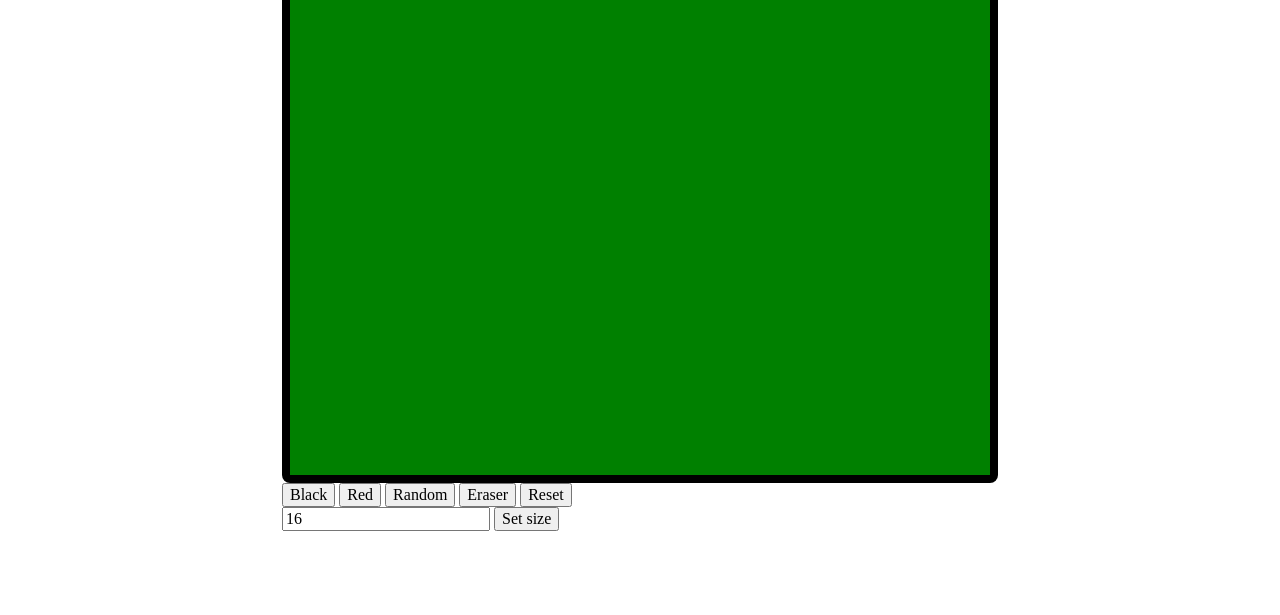
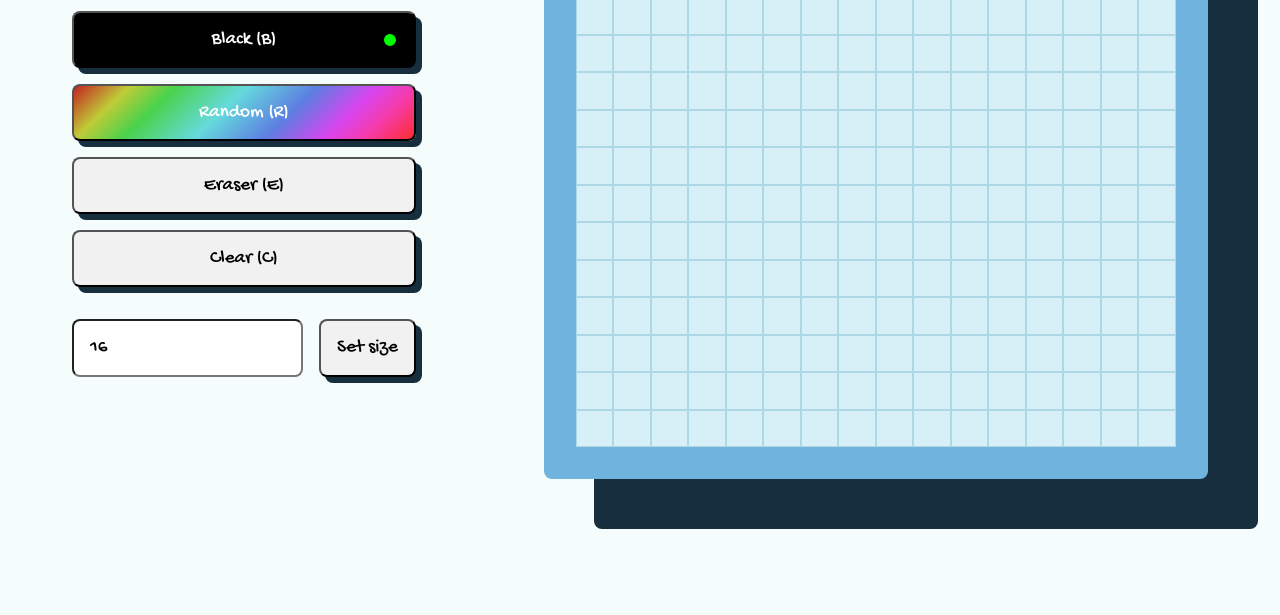
Before and after one commit to nerdynischal/odin-etch-a-sketch-new, a plain HTML site: page index.html in a window 1280 px wide. Shown: the part 313-928 px from the top of the page. Before the commit the page ends 880 px from the top, so only its background shows below. Drawn offline with Linux system fonts and the light colour scheme.

Commit message:
Finish MVP

```diff
--- a/index.html
+++ b/index.html
@@ -3,25 +3,42 @@
   <head>
     <meta charset="UTF-8" />
     <meta name="viewport" content="width=device-width, initial-scale=1.0" />
+    <link rel="preconnect" href="https://fonts.googleapis.com" />
+    <link rel="preconnect" href="https://fonts.gstatic.com" crossorigin />
+    <link rel="preconnect" href="https://fonts.googleapis.com" />
+    <link rel="preconnect" href="https://fonts.gstatic.com" crossorigin />
+    <link
+      href="https://fonts.googleapis.com/css2?family=Gochi+Hand&display=swap"
+      rel="stylesheet"
+    />
     <link rel="stylesheet" href="reset.css" />
     <link rel="stylesheet" href="style.css" />
     <title>Etch a Sketch</title>
   </head>
   <body>
-    <main>
-      <div class="container">
-        <div class="board-border">
-          <div class="board"></div>
+    <div class="container">
+      <aside>
+        <h1>Etch-a-sketch</h1>
+
+        <div class="buttons">
+          <button class="btn-black">
+            Black (B)
+            <div class="selected"></div>
+          </button>
+
+          <button class="btn-rainbow">
+            Random (R)
+            <div class="selected"></div>
+          </button>
+
+          <button class="btn-eraser">
+            Eraser (E)
+            <div class="selected"></div>
+          </button>
+
+          <button onclick="clearBoard()">Clear (C)</button>
         </div>
-        <div class="buttons">
-          <button onclick="changeColor(`black`)">Black</button>
-          <button onclick="changeColor(`red`)">Red</button>
-          <button onclick="changeColor(`random`)">Random</button>
-
-          <button>Eraser</button>
-          <button onclick="resetBoard()">Reset</button>
-        </div>
-        <div>
+        <div class="size">
           <input
             type="text"
             placeholder="Size"
@@ -30,8 +47,13 @@
           />
           <button>Set size</button>
         </div>
-      </div>
-    </main>
+      </aside>
+      <main>
+        <div class="board-border">
+          <div class="board"></div>
+        </div>
+      </main>
+    </div>
 
     <script src="main.js"></script>
   </body>
--- a/main.js
+++ b/main.js
@@ -10,11 +10,10 @@ function populateBoard(size) {
   board.style.gridTemplateRows = `repeat(${size}, 1fr)`;
 
   boardSize = size * size;
-  for (let i = 0; i < boardSize * size; i++) {
+
+  for (let i = 0; i < boardSize; i++) {
     let square = document.createElement("div");
     square.addEventListener("mouseover", colorSquare);
-    //square.style.backgroundColor = "blue";
-
     square.classList.add("square");
     board.insertAdjacentElement("beforeend", square);
   }
@@ -45,8 +44,61 @@ function changeColor(choice) {
   penColor = choice;
 }
 
-function resetBoard() {
+function clearBoard() {
   let board = document.querySelector(".board");
   let squares = board.querySelectorAll("div");
-  squares.forEach((div) => (div.style.backgroundColor = "green"));
+  squares.forEach((div) => (div.style.backgroundColor = "rgb(215, 239, 247)"));
 }
+
+const buttonBlack = document.querySelector(".btn-black");
+const buttonRandom = document.querySelector(".btn-rainbow");
+const buttonEraser = document.querySelector(".btn-eraser");
+const selectedDivs = document.querySelectorAll(".selected");
+
+const btnBlackIndicator = buttonBlack.querySelector(".selected");
+btnBlackIndicator.style.display = "inline";
+
+function toggleSelected(btn) {
+  selectedDivs.forEach((div) => {
+    if (div.parentElement === btn) {
+      div.style.display = "inline";
+    } else {
+      div.style.display = "none";
+    }
+  });
+}
+
+buttonBlack.addEventListener("click", () => {
+  changeColor("black");
+  toggleSelected(buttonBlack);
+});
+
+buttonRandom.addEventListener("click", () => {
+  changeColor("random");
+  toggleSelected(buttonRandom);
+});
+
+buttonEraser.addEventListener("click", () => {
+  changeColor(`rgb(215, 239, 247)`);
+  toggleSelected(buttonEraser);
+});
+
+window.onkeydown = function (e) {
+  console.log(e.key);
+
+  if (e.key === "b") {
+    changeColor("black");
+    toggleSelected(buttonBlack);
+  }
+  if (e.key === "r") {
+    changeColor("random");
+    toggleSelected(buttonRandom);
+  }
+  if (e.key === "e") {
+    changeColor(`rgb(215, 239, 247)`);
+    toggleSelected(buttonEraser);
+  }
+  if (e.key === "c") {
+    clearBoard();
+  }
+};
--- a/style.css
+++ b/style.css
@@ -1,20 +1,132 @@
+body {
+  font-family: "Gochi Hand", cursive;
+  font-weight: 400;
+  font-style: normal;
+
+  background: rgb(244, 252, 252);
+}
+
 .board {
-  width: 700px;
-  height: 700px;
+  width: 600px;
+  height: 600px;
   display: grid;
 }
 
 .square {
-  background: green;
+  background: rgb(215, 239, 247);
+  border: 1px solid lightblue;
 }
 
 .container {
-  margin: 5rem auto;
+  margin: 8em auto;
   width: fit-content;
+
+  display: flex;
+  gap: 8rem;
 }
 
 .board-border {
-  padding: 0.5rem;
+  padding: 2rem;
+  background: rgb(113, 179, 223);
+  border-radius: 0.5rem;
+
+  box-shadow: 50px 50px rgb(22, 46, 61);
+}
+
+.buttons {
+  display: flex;
+  flex-direction: column;
+  gap: 1rem;
+
+  margin-bottom: 2rem;
+}
+
+h1 {
+  font-size: 3.5rem;
+  margin-top: 0;
+  margin-bottom: 2rem;
+  color: rgb(22, 46, 61);
+}
+
+button,
+input {
+  padding: 1rem 1rem;
+  border-radius: 0.5rem;
+  font-size: 1.2rem;
+}
+
+.radio-selector {
+  display: flex;
+  justify-content: space-between;
+  background: red;
+  width: 100%;
+}
+
+.size {
+  display: flex;
+  gap: 1rem;
+}
+
+button {
+  cursor: pointer;
+  background: rgb(241, 241, 241);
+  box-shadow: 6px 6px rgb(22, 46, 61);
+
+  transition: all 0.1s ease-in;
+
+  position: relative;
+}
+
+.btn-black {
   background: black;
-  border-radius: 0.5rem;
+  color: white;
 }
+
+button:hover {
+  transform: translateY(4px);
+  transform: translateX(4px);
+  opacity: 0.9;
+  box-shadow: none;
+}
+
+button:active {
+  opacity: 0.7;
+}
+
+.btn-rainbow {
+  background: linear-gradient(
+    136deg,
+    rgba(195, 34, 34, 1) 0%,
+    rgba(191, 203, 55, 1) 14%,
+    rgba(74, 210, 76, 1) 26%,
+    rgba(101, 218, 220, 1) 44%,
+    rgba(93, 126, 226, 1) 62%,
+    rgba(216, 69, 239, 1) 77%,
+    rgba(245, 59, 171, 1) 87%,
+    rgba(253, 45, 48, 1) 100%
+  );
+  color: white;
+}
+
+aside {
+  display: flex;
+  flex-direction: column;
+  justify-content: center;
+}
+
+.selected {
+  display: inline;
+}
+
+.selected {
+  display: none;
+  height: 1rem;
+  width: 1rem;
+  border: 2px solid black;
+  background: lime;
+  border-radius: 50%;
+  position: absolute;
+  top: 50%;
+  transform: translateY(-50%);
+  right: 16px;
+}
```
